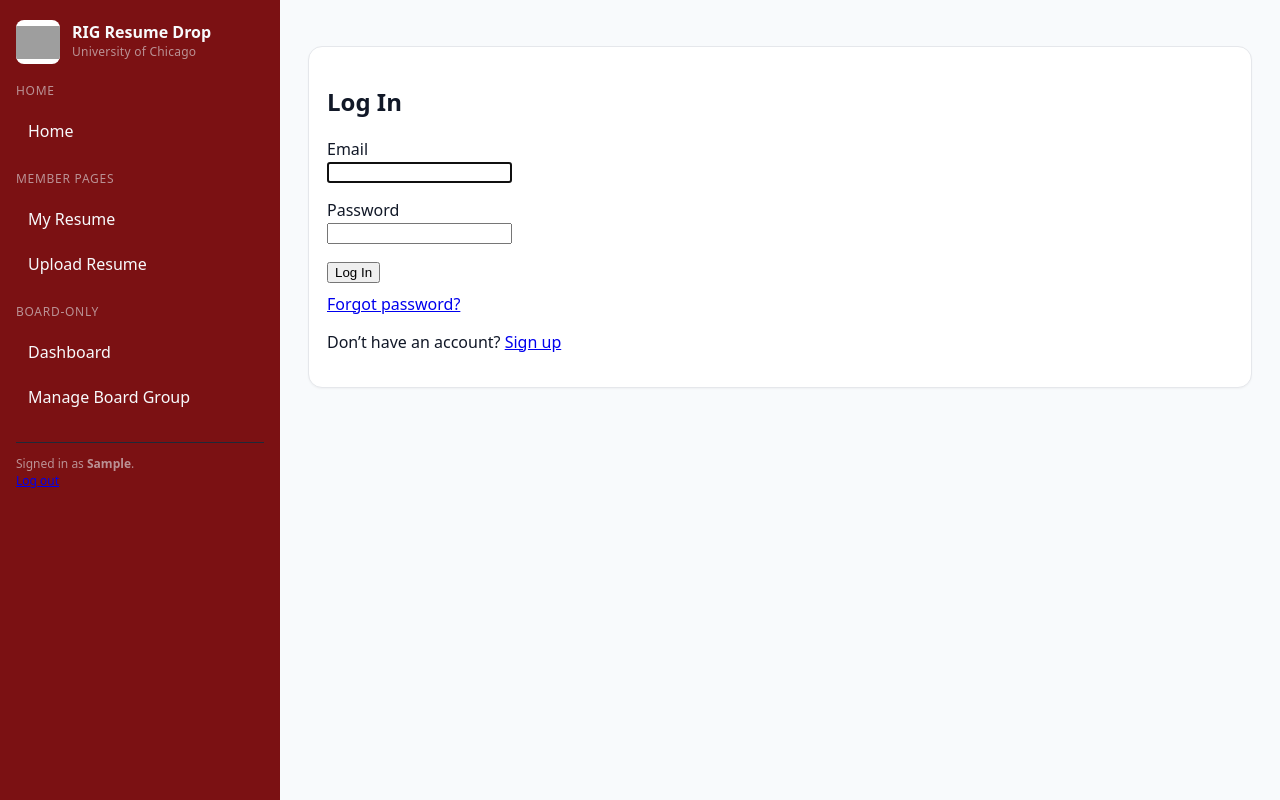
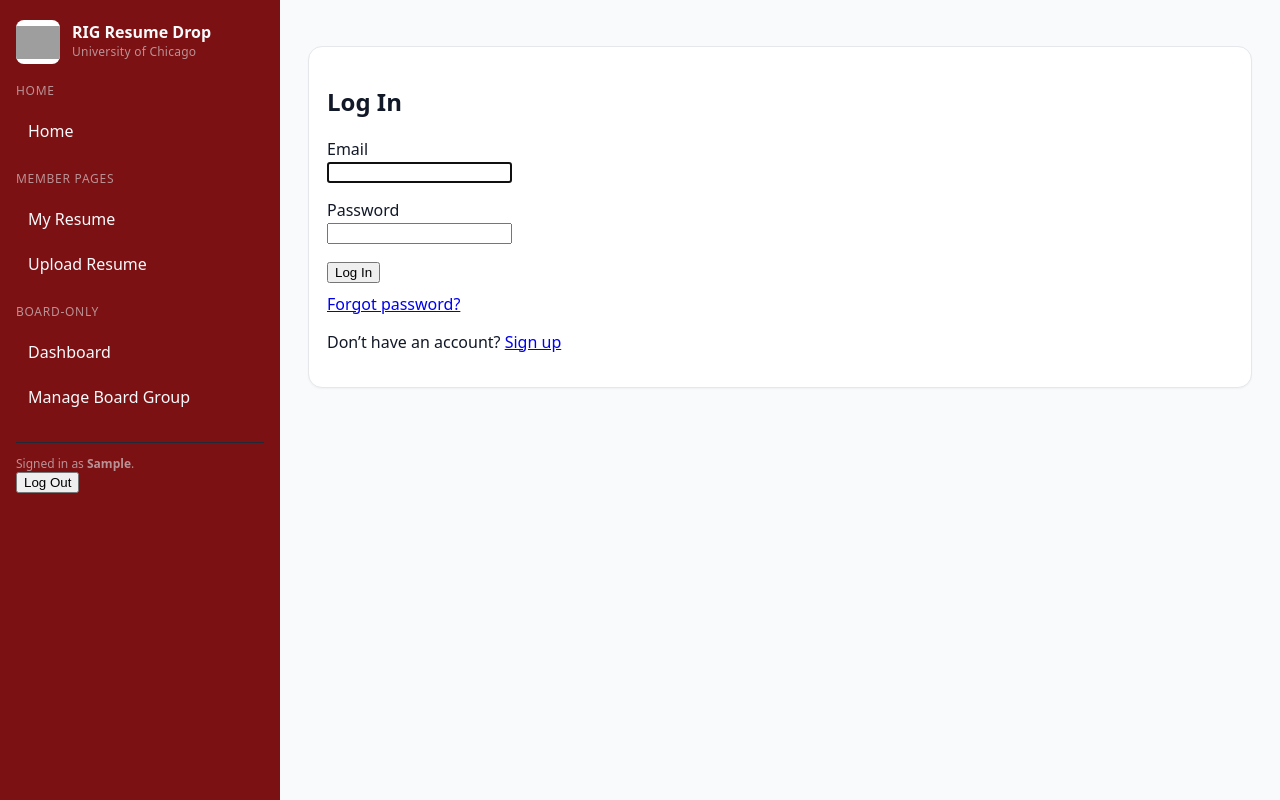
Before and after one commit to annie-rey/finance-club-resume-drop, a Django app: page /accounts/login/?next=/board/ in a window 1280 px wide. Run offline with Django 5.2, Linux system fonts and the light colour scheme; the visitor is signed in with stand-in values (Sample User, id 1); grey boxes are pictures that could not be loaded.

Commit message:
fix logout button again

```diff
--- a/app/templates/app/base.html
+++ b/app/templates/app/base.html
@@ -127,7 +127,7 @@
           Signed in as <strong>{{ request.user.first_name|default:request.user.username }}</strong>.<br>
           <form method="post" action="{% url 'logout' %}" style="display:inline;">
             {% csrf_token %}
-            <a class="btn" href="{% url 'logout' %}">Log out</a>
+            <button type="submit" class="btn">Log Out</button>
           </form>
         {% else %}
           <a class="btn-link" href="{% url 'login' %}">Log in</a> ·
```
